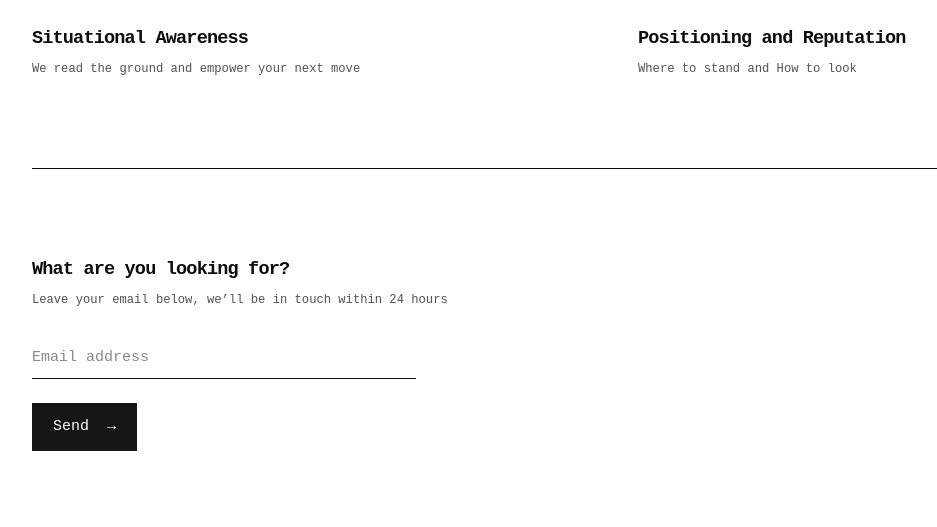
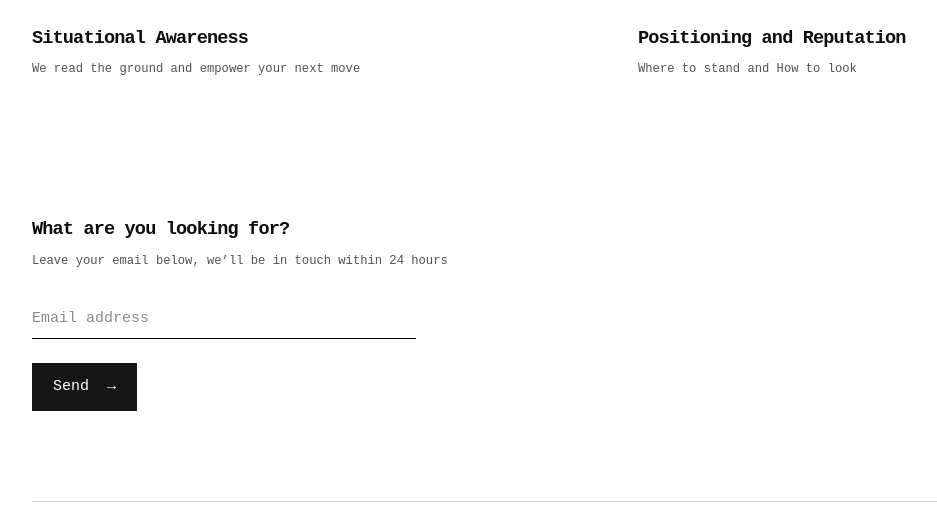
Before and after one commit to y4znn/rasbash, a website: page index.html in a window 1280 px wide. Shown: the part 770-1297 px from the top of the page, without its empty margins (34-971 px from the left). Drawn offline with Linux system fonts and the light colour scheme; a web font is replaced by a local one.

Commit message:
Remove divider line between Practice and Contact sections

```diff
--- a/index.html
+++ b/index.html
@@ -124,7 +124,7 @@
 @media (prefers-reduced-motion: reduce) {
   .corporate-site *, .corporate-site *::before, .corporate-site *::after { animation-duration: 0s !important; transition-duration: 0s !important; scroll-behavior: auto !important; }
 }
-.rb-contact { display: flex; flex-direction: column; align-items: flex-start; text-align: left; padding-block: clamp(56px, 7vw, 112px); border-top: 1px solid #0D0D0D; }
+.rb-contact { display: flex; flex-direction: column; align-items: flex-start; text-align: left; padding-block: clamp(32px, 4vw, 64px) clamp(56px, 7vw, 112px); }
 .rb-contact h2 { margin: 0 0 10px; font: 700 clamp(16px, 1.45vw, 22px)/1.2 var(--rb-sans); letter-spacing: -.045em; color: #0D0D0D; }
 .rb-contact-sub { margin: 0 0 28px; font-size: clamp(12px, .95vw, 14px); color: var(--rb-muted); }
 .rb-contact form { width: 100%; max-width: 24rem; }
```
